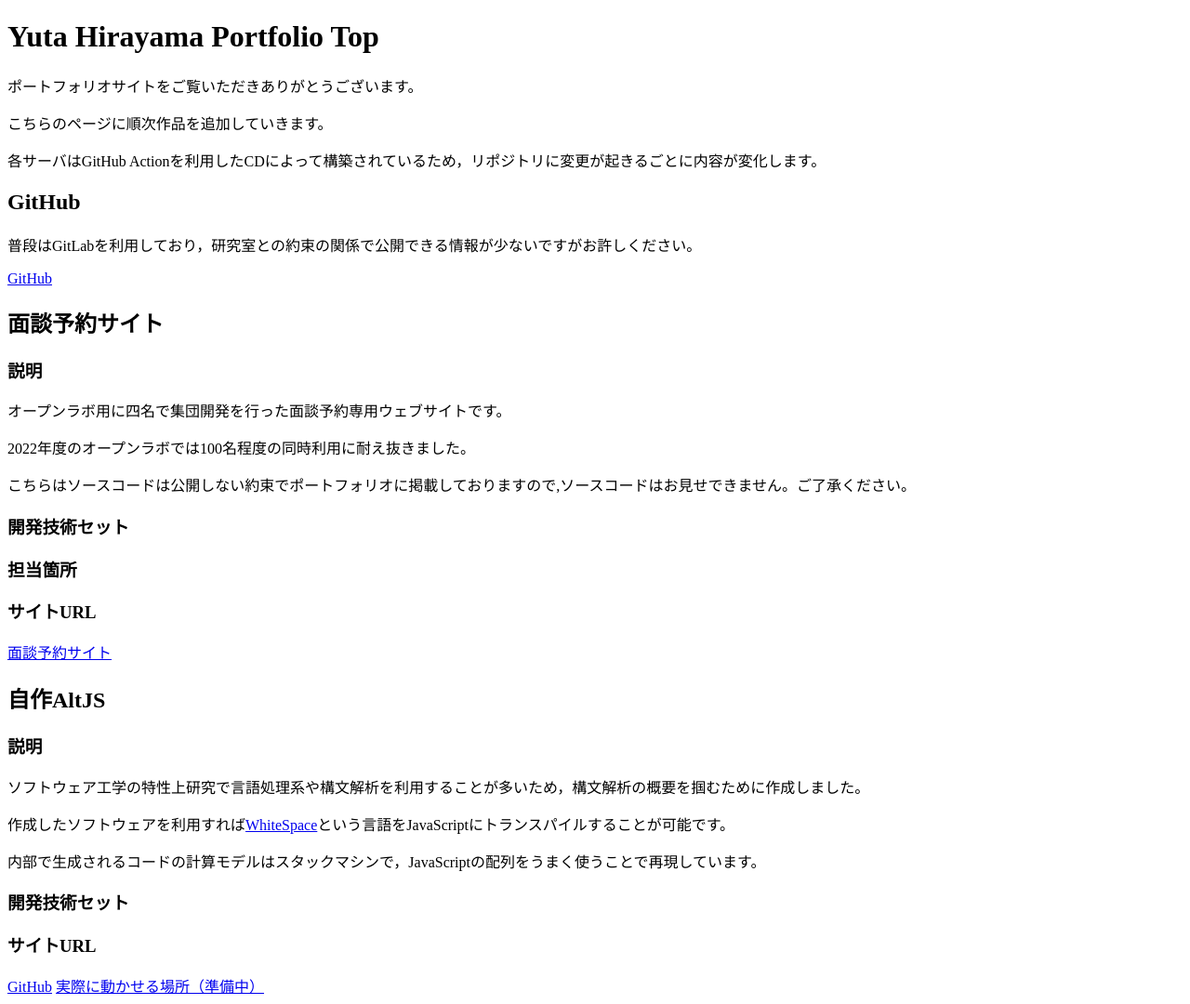
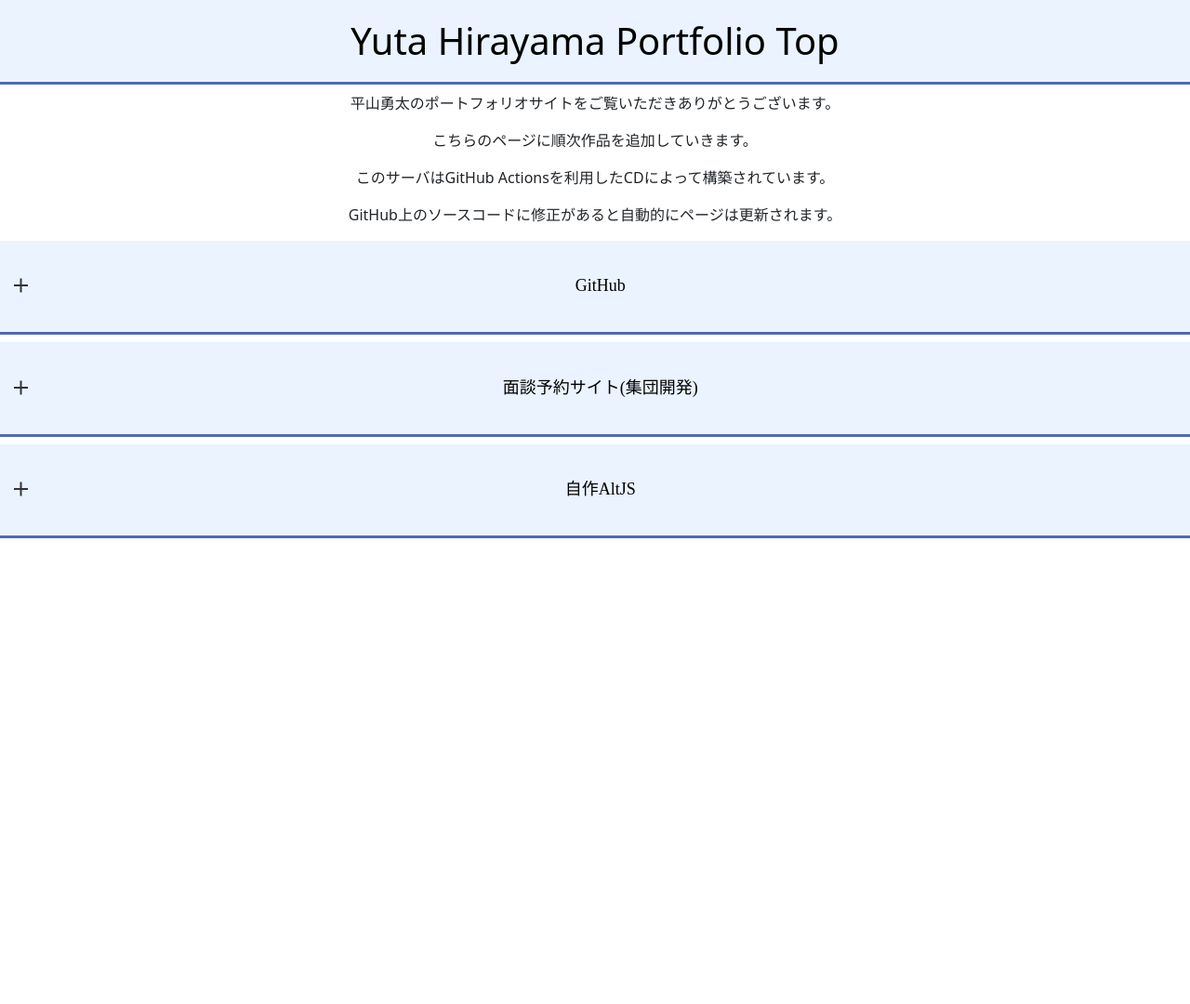
Before and after one commit to utsxer/top, a Node project: template views/top.ejs in a window 1280 px wide. Shown: the whole page at 93% size. After the commit the page ends 579 px from the top, so only its background shows below. Run offline with Node 20 templates, Linux system fonts and the light colour scheme; the template is opened without the code that fills it, so the values that code supplies are empty; some web fonts are replaced.

Commit message:
acordion

```diff
--- /dev/null
+++ b/public/top.css
@@ -0,0 +1,88 @@
+@import url('https://fonts.googleapis.com/earlyaccess/nicomoji.css');
+body{
+    width: 1000;
+    margin:0 auto;
+    text-align: center;
+}
+h1 {
+    padding: 0.5em;
+    color:#010101;
+    background: #eaf3ff;
+    border-bottom: solid 3px #516ab6;
+  }
+h2{
+    font-family: "Nico Moji";
+    color:#010101;
+    background: #eaf3ff;
+    border-bottom: solid 3px #516ab6;
+}
+  .accordion-area{
+    list-style: none;
+    width: 96%;
+    max-width: 900px;
+    margin:0 auto;
+}
+
+.accordion-area li{
+    margin: 10px 0;
+}
+
+.accordion-area section {
+	border: 1px solid #ccc;
+}
+
+/*アコーディオンタイトル*/
+.title {
+    position: relative;/*+マークの位置基準とするためrelative指定*/
+    cursor: pointer;
+    font-size:large;
+    font-weight: normal;
+    padding: 3% 3% 3% 50px;
+    transition: all .5s ease;
+}
+
+/*アイコンの＋と×*/
+.title::before,
+.title::after{
+    position: absolute;
+    content:'';
+    width: 15px;
+    height: 2px;
+    background-color: #333;
+
+}
+.title::before{
+    top:48%;
+    left: 15px;
+    transform: rotate(0deg);
+
+}
+.title::after{
+    top:48%;
+    left: 15px;
+    transform: rotate(90deg);
+
+}
+/*　closeというクラスがついたら形状変化　*/
+.title.close::before{
+	transform: rotate(45deg);
+}
+
+.title.close::after{
+	transform: rotate(-45deg);
+}
+
+/*アコーディオンで現れるエリア*/
+.box {
+    display: none;/*はじめは非表示*/
+    background: #f3f3f3;
+	margin:0 3% 3% 3%;
+    padding: 3%;
+}
+ul{
+    padding-left:0;
+  }
+
+  li{
+    list-style:none;
+  }
--- /dev/null
+++ b/public/top.js
@@ -0,0 +1,22 @@
+//アコーディオンをクリックした時の動作
+$('.title').on('click', function() {//タイトル要素をクリックしたら
+	var findElm = $(this).next(".box");//直後のアコーディオンを行うエリアを取得し
+	$(findElm).slideToggle();//アコーディオンの上下動作
+
+	if($(this).hasClass('close')){//タイトル要素にクラス名closeがあれば
+		$(this).removeClass('close');//クラス名を除去し
+	}else{//それ以外は
+		$(this).addClass('close');//クラス名closeを付与
+	}
+});
+
+//ページが読み込まれた際にopenクラスをつけ、openがついていたら開く動作※不必要なら下記全て削除
+$(window).on('load', function(){
+	$('.accordion-area li:first-of-type section').addClass("open"); //accordion-areaのはじめのliにあるsectionにopenクラスを追加
+	$(".open").each(function(index, element){	//openクラスを取得
+		var Title =$(element).children('.title');	//openクラスの子要素のtitleクラスを取得
+		$(Title).addClass('close');				//タイトルにクラス名closeを付与し
+		var Box =$(element).children('.box');	//openクラスの子要素boxクラスを取得
+		$(Box).slideDown(500);					//アコーディオンを開く
+	});
+});
--- a/src/server.ts
+++ b/src/server.ts
@@ -1,8 +1,8 @@
-import * as express from 'express';
-const app: express.Express = express();
+import express = require('express');
+const app= express();
 app.use(express.urlencoded({ extended: true }));
+app.use(express.static('public'));
 app.set('view engine', 'ejs');
-
 app.get('/', (req: express.Request, res: express.Response) => {
   res.render('top');
 });
--- a/views/top.ejs
+++ b/views/top.ejs
@@ -5,18 +5,35 @@
     <meta http-equiv="X-UA-Compatible" content="IE=edge" />
     <meta name="viewport" content="width=device-width, initial-scale=1.0" />
     <title>portfolio</title>
+    <link href="https://cdn.jsdelivr.net/npm/bootstrap@5.0.2/dist/css/bootstrap.min.css" rel="stylesheet" integrity="sha384-EVSTQN3/azprG1Anm3QDgpJLIm9Nao0Yz1ztcQTwFspd3yD65VohhpuuCOmLASjC" crossorigin="anonymous">
+    <link rel="stylesheet" href="top.css">
+    <script src="https://code.jquery.com/jquery-3.4.1.min.js" integrity="sha256-CSXorXvZcTkaix6Yvo6HppcZGetbYMGWSFlBw8HfCJo=" crossorigin="anonymous" defer></script>
+    <script src="top.js" defer></script>
   </head>
   <body>
+    <div id="title">
     <h1>Yuta Hirayama Portfolio Top</h1>
-    <p>ポートフォリオサイトをご覧いただきありがとうございます。</p>
+    </div>
+    <div id = "info">
+    <p>平山勇太のポートフォリオサイトをご覧いただきありがとうございます。</p>
     <p>こちらのページに順次作品を追加していきます。</p>
-    <p>各サーバはGitHub Actionを利用したCDによって構築されているため，リポジトリに変更が起きるごとに内容が変化します。</p>
-
-    <h2>GitHub</h2>
+    <p>このサーバはGitHub Actionsを利用したCDによって構築されています。</p>
+    <p>GitHub上のソースコードに修正があると自動的にページは更新されます。</p>
+    </div>
+    <ul class="acordion-area">
+      <li>
+        <section>
+        <h2 class="title">GitHub</h2>
+        <div class="box">
           <p>普段はGitLabを利用しており，研究室との約束の関係で公開できる情報が少ないですがお許しください。</p>
           <a href="https://github.com/utsxer">GitHub</a>
-
-    <h2>面談予約サイト</h2>
+        </div>
+        </section>
+      </li>
+      <li>
+        <section>
+        <h2 class="title">面談予約サイト(集団開発)</h2>
+        <div class="box">
         <h3>説明</h3>
         <p>オープンラボ用に四名で集団開発を行った面談予約専用ウェブサイトです。</p>
         <p>2022年度のオープンラボでは100名程度の同時利用に耐え抜きました。</p>
@@ -28,8 +45,13 @@
 
         <h3>サイトURL</h3>
         <a href="https://reservation.utahrym.dev">面談予約サイト</a>
-
-    <h2>自作AltJS</h2>
+        </div>
+      </section>
+      </li>
+      <li>
+        <section>
+        <h2 class="title">自作AltJS</h2>
+        <div class="box">
         <h3>説明</h3>
     <p>ソフトウェア工学の特性上研究で言語処理系や構文解析を利用することが多いため，構文解析の概要を掴むために作成しました。</p>
     <p>作成したソフトウェアを利用すれば<a href="https://web.archive.org/web/20150618184706/http://compsoc.dur.ac.uk/whitespace/tutorial.php">WhiteSpace</a>という言語をJavaScriptにトランスパイルすることが可能です。</p>
@@ -40,7 +62,9 @@
     <h3>サイトURL</h3>
     <a href="https://github.com/utsxer/white-spaceJS">GitHub</a>
     <a href="https://whitespace.utahrym.dev">実際に動かせる場所（準備中）</a>
-
-
+          </div>
+  </section>
+  </li>
+</ul>
   </body>
 </html>
```
Also changed, not shown: src/server.js (added, +13 -0 lines). Lines whose indentation alone changed are shown as unchanged.
